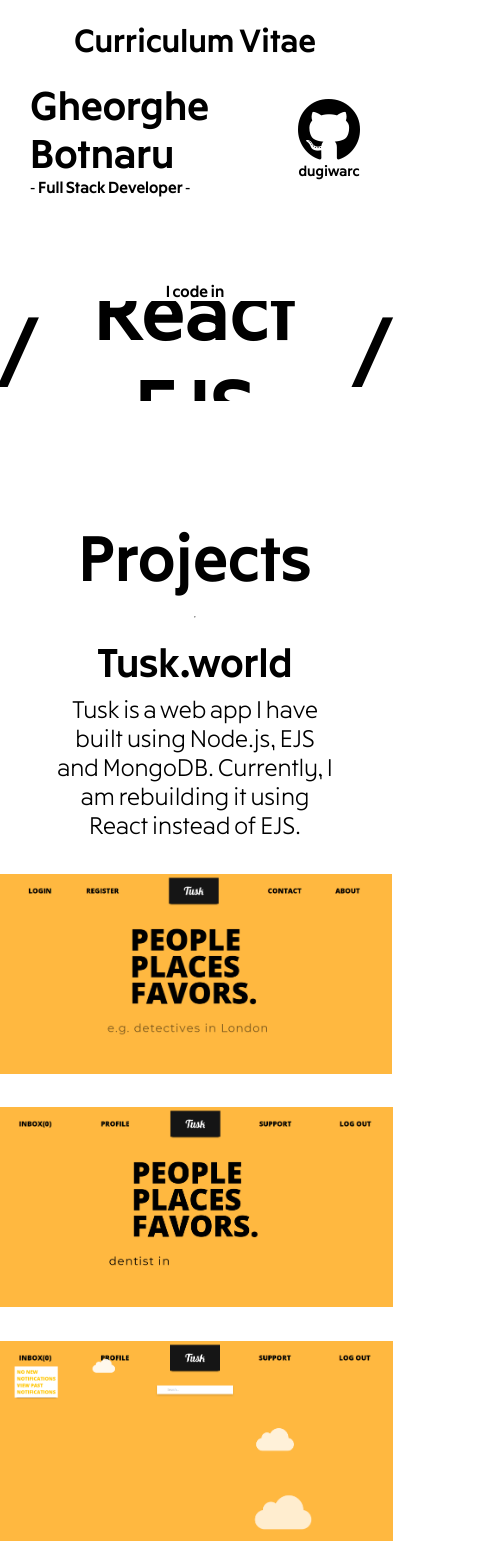
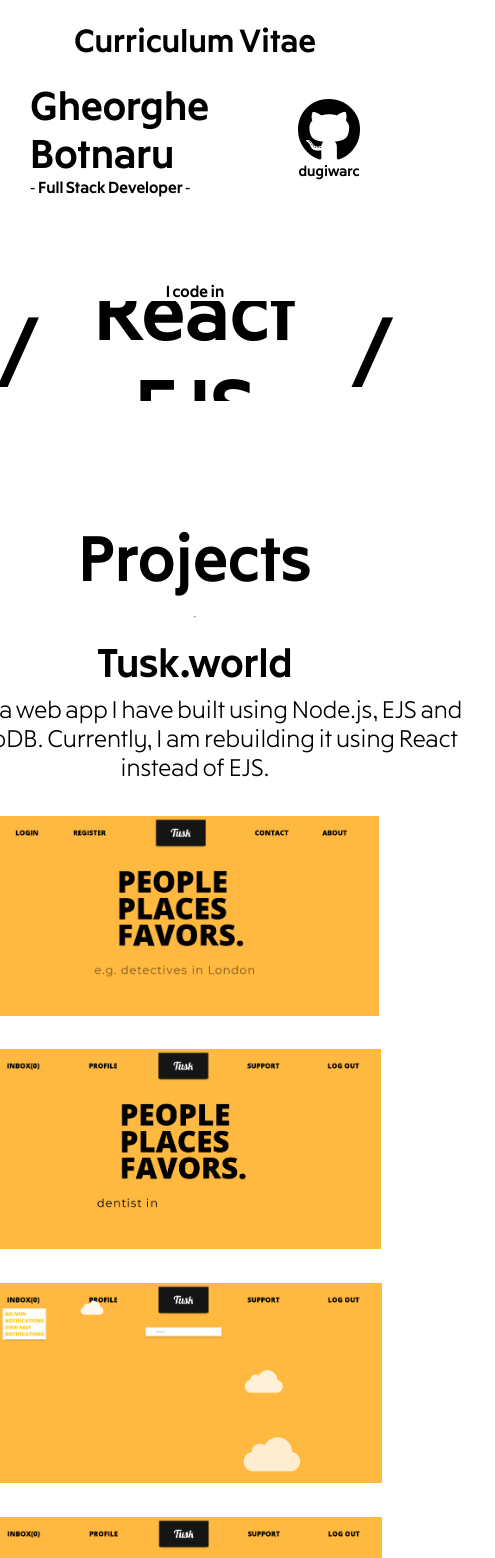
Before and after one commit to dugiwarc/curriculumvitae, a React (Create React App) app: page / in a window 390 px wide. Shown: the top 1558 px of the page, 495 px wide, since content can reach past the window. Built offline with nearby package versions, Linux system fonts and the light colour scheme.

Commit message:
layout fix + animate status

```diff
--- a/src/App.css
+++ b/src/App.css
@@ -126,6 +126,9 @@ ul li {
 }
 
 .projectTitle {
+  display: flex;
+  align-items: center;
+  flex-direction: column;
   text-align: center;
   margin-bottom: 10vh;
 }
@@ -141,6 +144,7 @@ ul li {
   font-size: 1.5rem;
   font-variation-settings: "wght" 200, "wdth" 400;
   text-align: center;
+  width: 600px;
 }
 
 .projectMainTitle {
@@ -151,7 +155,8 @@ ul li {
 .projectImages {
   display: flex;
   flex-wrap: wrap;
-  justify-content: center;
+  justify-content: space-between;
+  width: 830px;
 }
 
 .projectImages img {
@@ -159,14 +164,48 @@ ul li {
   margin-top: 4vh;
 }
 
-.theMiddleMan {
-  margin: 0 2vw;
+.status {
+  animation: glitch-text infinite 3s;
+}
+
+@keyframes glitch-text {
+  0% {
+    transform: translate(30px, 0);
+    clip-path: polygon(0 20%, 100% 20%, 100% 21%, 0 21%);
+  }
+  2% {
+    clip-path: polygon(0 33%, 100% 33%, 100% 33%, 0 33%);
+  }
+  4% {
+    clip-path: polygon(0 44%, 100% 44%, 100% 44%, 0 44%);
+  }
+  5% {
+    clip-path: polygon(0 50%, 100% 50%, 100% 20%, 0 20%);
+  }
+  6% {
+    clip-path: polygon(0 70%, 100% 70%, 100% 70%, 0 70%);
+  }
+  7% {
+    clip-path: polygon(0 80%, 100% 80%, 100% 80%, 0 80%);
+  }
+  8% {
+    clip-path: polygon(0 50%, 100% 50%, 100% 55%, 0 55%);
+  }
+  9% {
+    clip-path: polygon(0 70%, 100% 70%, 100% 80%, 0 80%);
+  }
+  9.9% {
+    transform: translate3d(calc(-1 * var(--gap-horizontal)), 0, 0)
+      scale3d(-1, -1, 1);
+  }
+  10%,
+  100% {
+    transform: translate(0, 0) scale3d(1, 1, 1);
+    clip-path: polygon(0 0, 100% 0, 100% 100%, 0% 100%);
+  }
 }
 
 @media screen and (max-width: 600px) {
-  .theMiddleMan {
-    margin: 0;
-  }
   .Profile {
     width: 330px;
   }
@@ -174,4 +213,8 @@ ul li {
   .App {
     font-size: 1rem;
   }
+
+  .projectImages {
+    width: 100%;
+  }
 }
--- a/src/components/Projects.js
+++ b/src/components/Projects.js
@@ -27,13 +27,9 @@ export default class Projects extends Component {
             </div>
             <div className="projectImages">
               <img src={img_1} alt="" />
-              <div className="theMiddleMan" />
               <img src={img_4} alt="" />
-              <div className="theMiddleMan" />
               <img src={img_3} alt="" />
-              <div className="theMiddleMan" />
               <img src={img_2} alt="" />
-              <div className="theMiddleMan" />
             </div>
           </div>
 
@@ -48,13 +44,9 @@ export default class Projects extends Component {
             </div>
             <div className="projectImages">
               <img src={img_5} alt="" />
-              <div className="theMiddleMan" />
               <img src={img_6} alt="" />
-              <div className="theMiddleMan" />
               <img src={img_7} alt="" />
-              <div className="theMiddleMan" />
               <img src={img_8} alt="" />
-              <div className="theMiddleMan" />
             </div>
           </div>
         </div>
```
